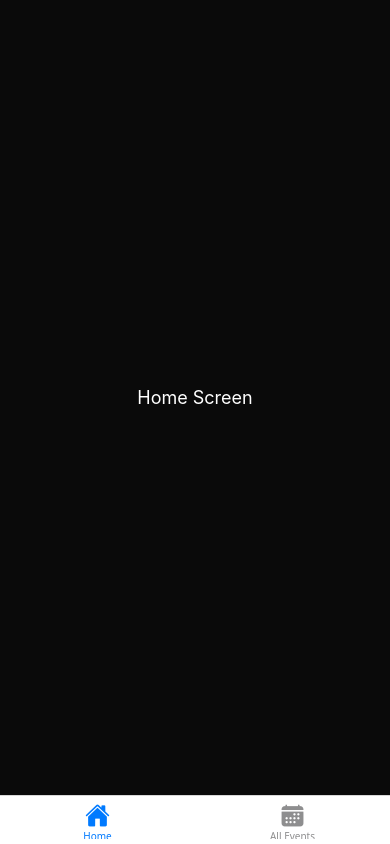
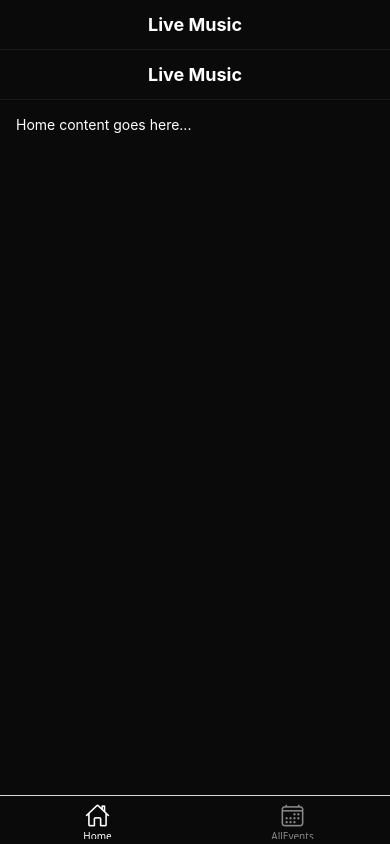
Before and after one commit to rpinales-official/envivo-live-front, a React Native app: screen /Home in a window 390 px wide. Built offline with nearby package versions, Linux system fonts and the light colour scheme.

Commit message:
[8] Add navigation

```diff
--- a/App.tsx
+++ b/App.tsx
@@ -1,42 +1,11 @@
 import React from 'react';
 import { NavigationContainer } from '@react-navigation/native';
-import { createBottomTabNavigator } from '@react-navigation/bottom-tabs';
-import { View, Text, StyleSheet } from 'react-native';
-import { Ionicons } from '@expo/vector-icons';
-import HomeScreen from './src/screens/HomeScreen';
-
-const Tab = createBottomTabNavigator();
+import AppNavigator from './src/navigation/AppNavigator';
 
 export default function App() {
 	return (
 		<NavigationContainer>
-			<Tab.Navigator
-				screenOptions={({ route }) => ({
-					headerShown: false,
-					tabBarIcon: ({ color, size }) => {
-						let iconName: keyof typeof Ionicons.glyphMap;
-
-						if (route.name === 'Home') iconName = 'home';
-						else if (route.name === 'All Events') iconName = 'calendar';
-						else iconName = 'ellipsis-horizontal';
-
-						return <Ionicons name={iconName} size={size} color={color} />;
-					},
-				})}
-			>
-				<Tab.Screen name="Home" component={HomeScreen} />
-				{/* @Todo: create All events screen */}
-				<Tab.Screen name="All Events" component={() => <View><Text>All Events</Text></View>} />
-			</Tab.Navigator>
+			<AppNavigator />
 		</NavigationContainer>
 	);
 }
-
-const styles = StyleSheet.create({
-	container: {
-		flex: 1,
-		backgroundColor: '#fff',
-		alignItems: 'center',
-		justifyContent: 'center',
-	},
-});
--- a/package.json
+++ b/package.json
@@ -11,10 +11,13 @@
   "dependencies": {
     "@react-navigation/bottom-tabs": "^7.4.5",
     "@react-navigation/native": "^7.1.17",
+    "@react-navigation/native-stack": "^7.3.24",
     "expo": "~53.0.20",
     "expo-status-bar": "~2.2.3",
     "react": "19.0.0",
-    "react-native": "0.79.5"
+    "react-native": "0.79.5",
+    "react-native-screens": "~4.11.1",
+    "react-native-safe-area-context": "5.4.0"
   },
   "devDependencies": {
     "@babel/core": "^7.25.2",
--- /dev/null
+++ b/src/components/TopNavBar.tsx
@@ -0,0 +1,56 @@
+import React from 'react';
+import { View, Text, TouchableOpacity, StyleSheet } from 'react-native';
+import { Ionicons } from '@expo/vector-icons';
+import { useNavigation } from '@react-navigation/native';
+
+type TopNavBarProps = {
+    title: string;
+    showBackButton?: boolean;
+};
+
+export default function TopNavBar({ title, showBackButton = false }: TopNavBarProps) {
+    const navigation = useNavigation();
+
+    return (
+        <View style={styles.container}>
+            {/* Left side (Back button if needed) */}
+            <View style={styles.sideContainer}>
+                {showBackButton && (
+                    <TouchableOpacity onPress={() => navigation.goBack()}>
+                        <Ionicons name="arrow-back" size={24} color="white" />
+                    </TouchableOpacity>
+                )}
+            </View>
+
+            {/* Center title */}
+            <Text style={styles.title}>{title}</Text>
+
+            {/* Right side (empty for now, keeps title centered) */}
+            <View style={styles.sideContainer} />
+        </View>
+    );
+}
+
+const styles = StyleSheet.create({
+    container: {
+        flexDirection: 'row',
+        alignItems: 'center',
+        justifyContent: 'space-between',
+        paddingHorizontal: 16,
+        paddingVertical: 14,
+        borderBottomColor: '#1a1a1a',
+        borderBottomWidth: 1,
+        backgroundColor: '#0a0a0a',
+    },
+    sideContainer: {
+        width: 40, // keeps spacing symmetrical
+        alignItems: 'flex-start',
+    },
+    title: {
+        color: 'white',
+        fontSize: 18,
+        fontWeight: 'bold',
+        textAlign: 'center',
+        flex: 1,
+    },
+});
--- /dev/null
+++ b/src/navigation/AppNavigator.tsx
@@ -0,0 +1,27 @@
+import React from 'react';
+import { createNativeStackNavigator } from '@react-navigation/native-stack';
+import TopNavBar from '../components/TopNavBar';
+import BottomTabs from './BottomTabs';
+
+export type RootStackParamList = {
+    Tabs: undefined;
+};
+
+const Stack = createNativeStackNavigator<RootStackParamList>();
+
+export default function AppNavigator() {
+    return (
+        <Stack.Navigator
+            screenOptions={{
+                header: ({ route, navigation, options, back }) => (
+                    <TopNavBar
+                        title={options.title ?? route.name}
+                        showBackButton={!!back}
+                    />
+                ),
+            }}
+        >
+            <Stack.Screen name="Tabs" component={BottomTabs} options={{ title: 'Live Music' }} />
+        </Stack.Navigator>
+    );
+}
--- /dev/null
+++ b/src/navigation/BottomTabs.tsx
@@ -0,0 +1,36 @@
+import React from 'react';
+import { createBottomTabNavigator } from '@react-navigation/bottom-tabs';
+import HomeScreen from '../screens/HomeScreen';
+import AllEventsScreen from '../screens/AllEventsScreen';
+import { Ionicons } from '@expo/vector-icons';
+
+export type BottomTabParamList = {
+    Home: undefined;
+    AllEvents: undefined;
+};
+
+const Tab = createBottomTabNavigator<BottomTabParamList>();
+
+export default function BottomTabs() {
+    return (
+        <Tab.Navigator
+            screenOptions={({ route }) => ({
+                tabBarStyle: { backgroundColor: '#0a0a0a' },
+                tabBarActiveTintColor: 'white',
+                tabBarInactiveTintColor: '#888',
+                tabBarIcon: ({ color, size }) => {
+                    let iconName: keyof typeof Ionicons.glyphMap;
+
+                    if (route.name === 'Home') iconName = 'home-outline';
+                    else iconName = 'calendar-outline';
+
+                    return <Ionicons name={iconName} size={size} color={color} />;
+                },
+                headerShown: false,
+            })}
+        >
+            <Tab.Screen name="Home" component={HomeScreen} />
+            <Tab.Screen name="AllEvents" component={AllEventsScreen} />
+        </Tab.Navigator>
+    );
+}
--- /dev/null
+++ b/src/screens/AllEventsScreen.tsx
@@ -0,0 +1,23 @@
+import React from 'react';
+import { View, Text, StyleSheet } from 'react-native';
+
+export default function AllEventsScreen() {
+    return (
+        <View style={styles.container}>
+            <Text style={styles.text}>All Events will be displayed here</Text>
+        </View>
+    );
+}
+
+const styles = StyleSheet.create({
+    container: {
+        flex: 1,
+        backgroundColor: '#121212',
+        justifyContent: 'center',
+        alignItems: 'center',
+    },
+    text: {
+        color: '#fff',
+        fontSize: 18,
+    },
+});
--- a/src/screens/HomeScreen.tsx
+++ b/src/screens/HomeScreen.tsx
@@ -1,10 +1,19 @@
 import React from 'react';
-import { View, Text, StyleSheet } from 'react-native';
+import {
+    View,
+    Text,
+    StyleSheet
+} from 'react-native';
+import TopNavBar from '../components/TopNavBar';
 
 export default function HomeScreen() {
     return (
         <View style={styles.container}>
-            <Text style={styles.placeholderText}>Home Screen</Text>
+            <TopNavBar title="Live Music" />
+
+            <View style={styles.content}>
+                <Text style={{ color: 'white' }}>Home content goes here...</Text>
+            </View>
         </View>
     );
 }
@@ -13,11 +22,9 @@ const styles = StyleSheet.create({
     container: {
         flex: 1,
         backgroundColor: '#0a0a0a',
-        justifyContent: 'center',
-        alignItems: 'center',
     },
-    placeholderText: {
-        color: 'white',
-        fontSize: 18,
+    content: {
+        flex: 1,
+        padding: 16,
     },
 });
```
Also changed, not shown: 1 other file (tests, documents, lock files or other folders).
